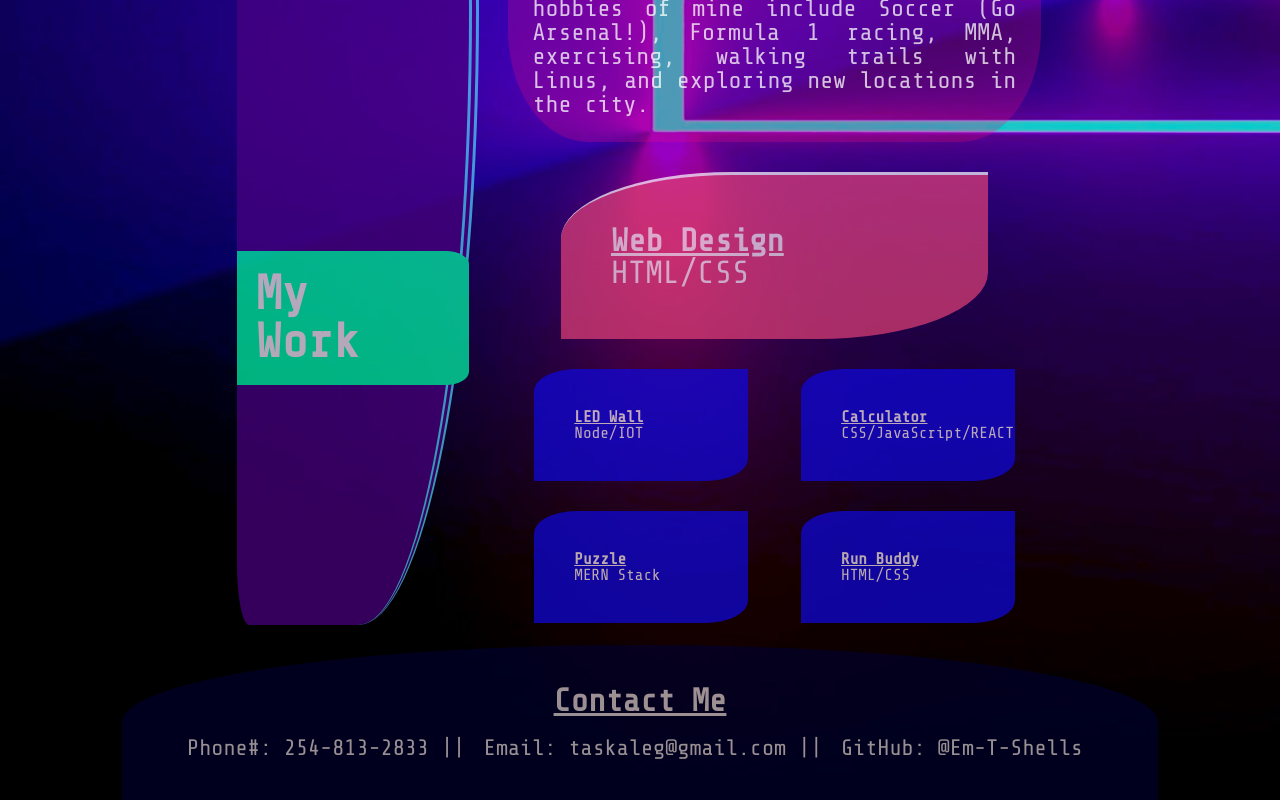
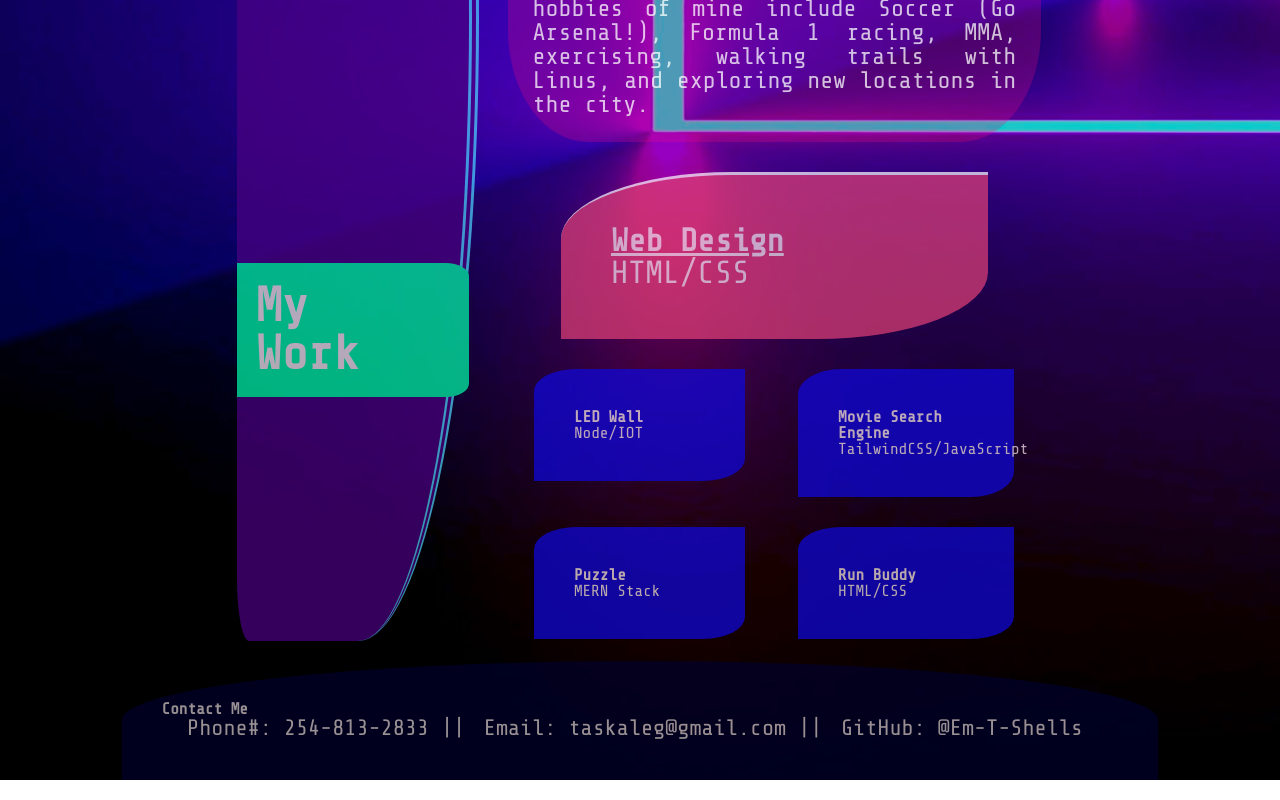
Before and after one commit to EM-T-Shells/utabc-portfolio_dzn, a plain HTML site: page index.html in a window 1280 px wide. Shown: the part 1257-2057 px from the top of the page. Drawn offline with nearby package versions, Linux system fonts and the light colour scheme.

Commit message:
hello old friend. a tidbit of an addition to ya.

```diff
--- a/index.html
+++ b/index.html
@@ -44,32 +44,35 @@
                    Few hobbies of mine include Soccer (Go Arsenal!), Formula 1 racing, MMA, exercising, walking trails with Linus, and exploring new locations in the city.</p>
                 <article id="big">
                     <h3>
-                        <a href="https://em-t-shells.github.io/utabc-into-the-horizon" class="biglink">
+                        <a href="https://em-t-shells.github.io/utabc-into-the-horizon/" class="biglink">
                             Web Design</a>
                     </h3>
                     <p>HTML/CSS</p>
                 </article>
                 <article class="small">
-                    <h4>LED Wall</h4>
+                    <h3>LED Wall</h3>
                     <p>Node/IOT</p>
                 </article>
                 <article class="small">
-                    <h4>Calculator</h4>
-                    <p>CSS/JavaScript/REACT</p>
+                  <h3>
+                     <a href="https://em-t-shells.github.io/Bikini-Bottom_Farmers-Market/" class="biglink">
+                       Movie Search Engine</a>
+                  </h3>
+                  <p>TailwindCSS/JavaScript</p>
                 </article>
                 <article class="small">
-                    <h4>Puzzle</h4>
+                    <h3>Puzzle</h3>
                     <p>MERN Stack</p>
                 </article>
                 <article class="small">
-                    <h4>Run Buddy</h4>
+                    <h3>Run Buddy</h3>
                     <p>HTML/CSS</p>
                 </article>
             </main>
         </section>
 
         <footer id="contact-me">
-            <h5>Contact Me</h5>
+            <h4>Contact Me</h4>
             <ul>
                 <li>Phone#: 254-813-2833 ||</li>
                 <li>Email: taskaleg@gmail.com ||</li>
```
